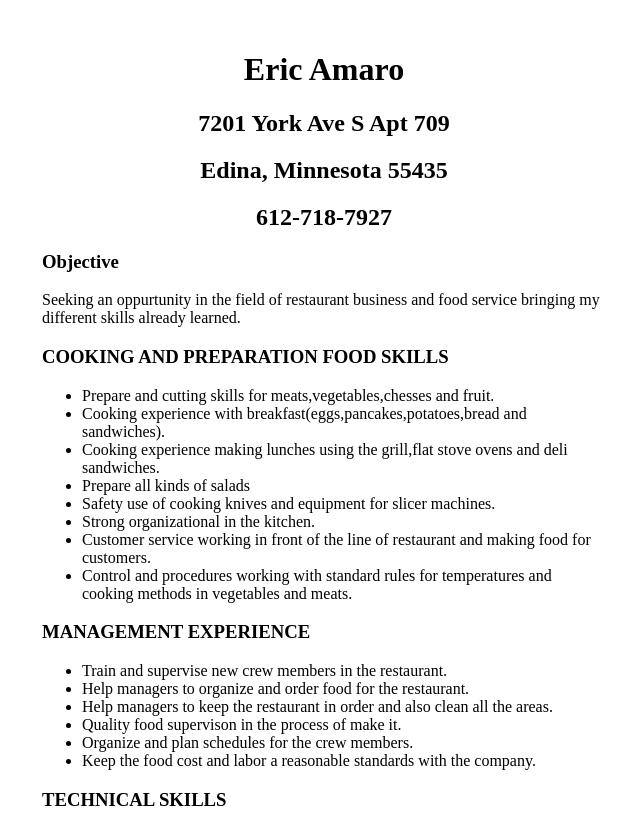
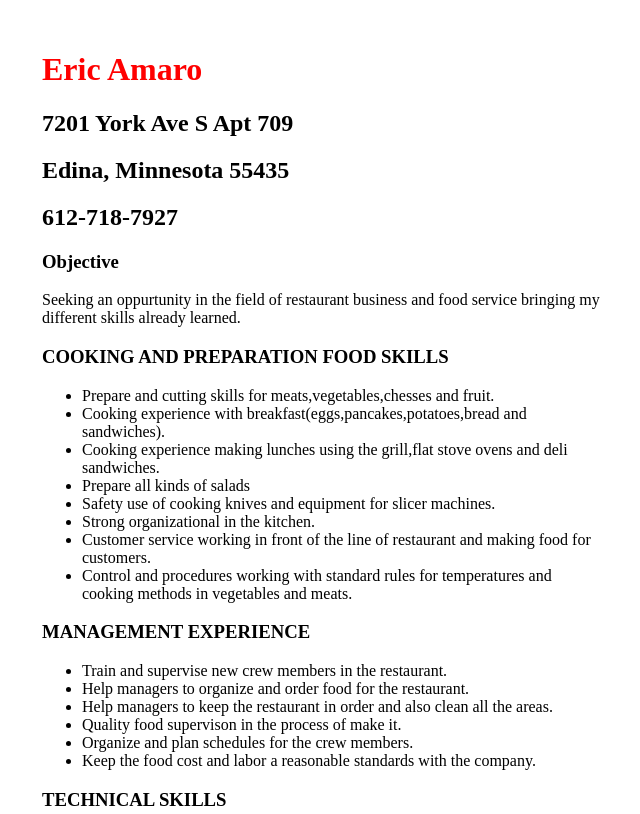
Before and after one commit to amareric/amareric.github.io, a plain HTML site: page index.html in a window 1280 px wide. Shown: the top 814 px of the page, without its empty margins (316-956 px from the left). Drawn offline with Linux system fonts and the light colour scheme.

Commit message:
adding color

```diff
--- a/style.css
+++ b/style.css
@@ -11,6 +11,6 @@
 }
 
 #contact-info{
-   font size:42px;
-   text-align: center;
+   h1{
+      color:red;
 }
```
